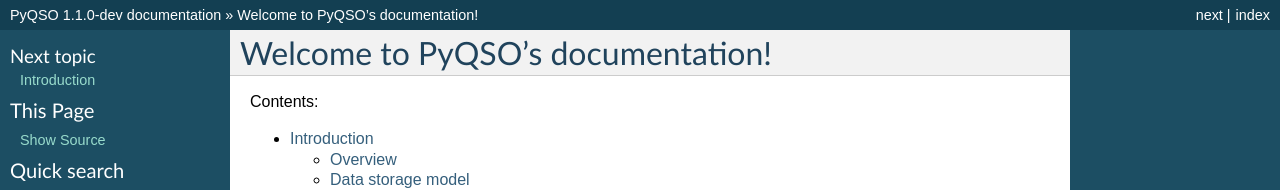
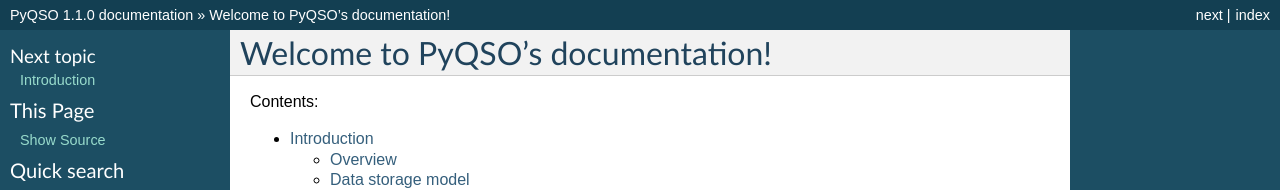
Before and after one commit to ctjacobs/pyqso, a Sphinx documentation site: the page built from docs/source/index.rst, in a window 1280 px wide and 900 px high. Shown: the top 190 px of the window. Built offline with Sphinx 7.4.7, drawn with Linux system fonts in a browser that asks for light colours; some of the changed text lies outside the part shown.

Commit message:
Bump version number to v1.1.0.

```diff
--- a/docs/source/conf.py
+++ b/docs/source/conf.py
@@ -58,9 +58,9 @@
 # built documents.
 #
 # The short X.Y version.
-version = '1.1.0-dev'
+version = '1.1.0'
 # The full version, including alpha/beta/rc tags.
-release = '1.1.0-dev'
+release = '1.1.0'
 
 # The language for content autogenerated by Sphinx. Refer to documentation
 # for a list of supported languages.
--- a/setup.py
+++ b/setup.py
@@ -20,7 +20,7 @@
 from setuptools import setup
 
 setup(name="PyQSO",
-      version="1.1.0-dev",
+      version="1.1.0",
       description="A contact logging tool for amateur radio operators.",
       author="Christian Thomas Jacobs",
       author_email="christian@christianjacobs.uk",
```
Also changed, not shown: 1 other file.
